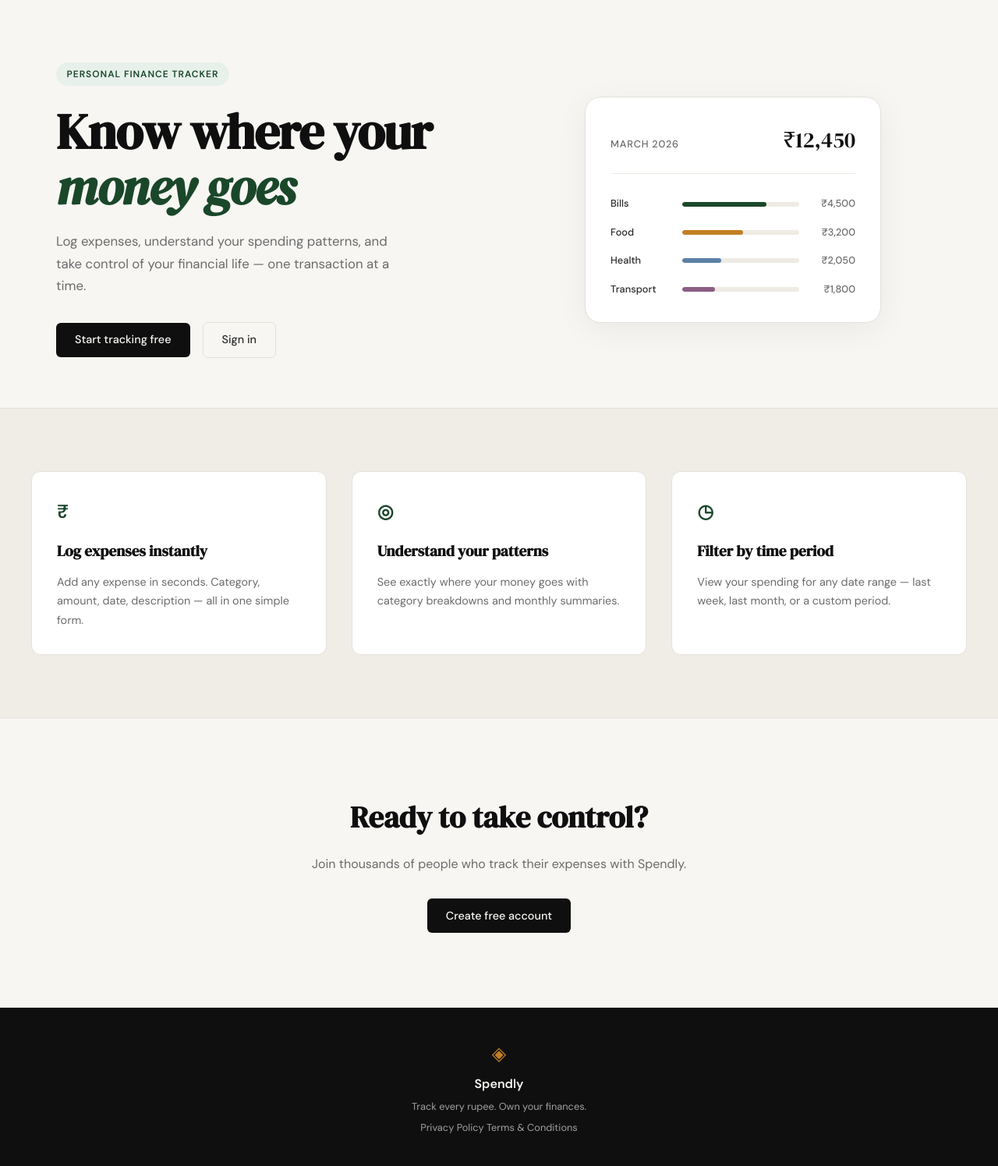
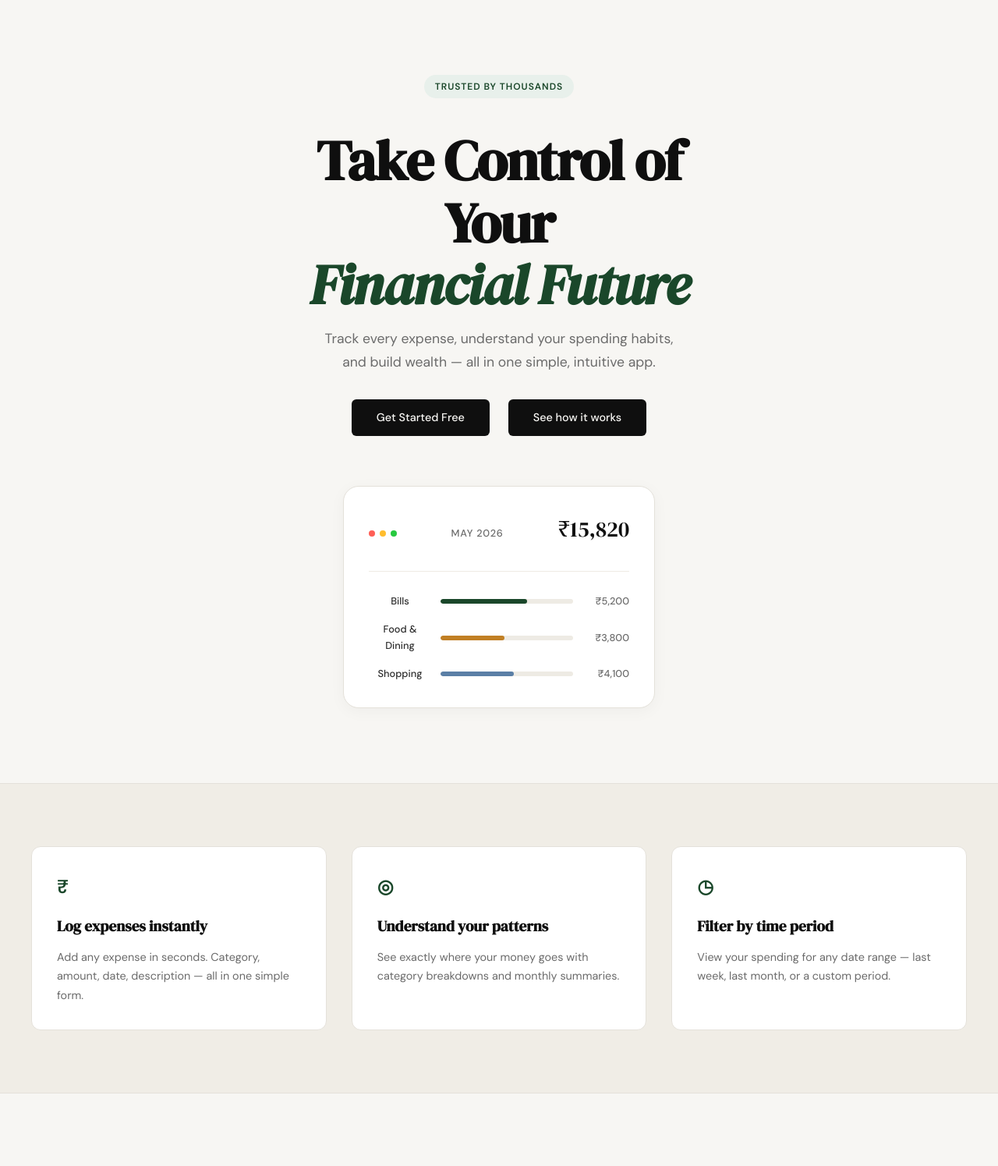
Before and after one commit to AnandkumarMall/Expenzo, a Flask app: page / in a window 1280 px wide. Shown: the part 61-1556 px from the top of the page at 78% size. Run offline with Flask 3, Linux system fonts and the light colour scheme.

Commit message:
added pop up video and hero page improvement

```diff
--- a/static/css/style.css
+++ b/static/css/style.css
@@ -123,14 +123,18 @@ a { color: inherit; text-decoration: none; }
 /* Hero                                                                */
 /* ------------------------------------------------------------------ */
 
+/* Hero */
 .hero {
-    padding: 5rem 2rem 4rem;
-    display: grid;
-    grid-template-columns: 1fr 1fr;
+    padding: 6rem 2rem;
+    display: flex;
+    flex-direction: column;
+    align-items: center;
+    text-align: center;
     gap: 4rem;
-    align-items: center;
-    max-width: var(--max-width);
-    margin: 0 auto;
+}
+
+.hero-inner {
+    max-width: 500px;
 }
 
 .hero-badge {
@@ -148,39 +152,55 @@ a { color: inherit; text-decoration: none; }
 
 .hero-title {
     font-family: var(--font-display);
-    font-size: clamp(2.5rem, 5vw, 4rem);
+    font-size: clamp(3rem, 8vw, 4.5rem);
     line-height: 1.1;
     letter-spacing: -0.02em;
     color: var(--ink);
-    margin-bottom: 1.25rem;
+    margin: 1rem 0;
 }
 
-.hero-title em {
+.hero-title .hero-title-green {
+    color: var(--accent);
     font-style: italic;
-    color: var(--accent);
 }
 
 .hero-subtitle {
-    font-size: 1.05rem;
+    font-size: 1.1rem;
     color: var(--ink-muted);
     line-height: 1.7;
     max-width: 460px;
-    margin-bottom: 2rem;
+    margin: 0 auto 2rem;
 }
 
 .hero-actions {
     display: flex;
-    gap: 1rem;
-    align-items: center;
+    gap: 1.5rem;
+    justify-content: center;
+    flex-wrap: wrap;
 }
 
-/* ------------------------------------------------------------------ */
-/* Mock card (hero visual)                                             */
-/* ------------------------------------------------------------------ */
+.hero .btn-primary,
+.hero .btn-ghost {
+    background: var(--ink);
+    color: var(--paper);
+    padding: 0.75rem 2rem;
+    border-radius: var(--radius-sm);
+    font-weight: 500;
+    transition: background 0.2s;
+    border: none;
+    display: inline-block;
+    text-decoration: none;
+}
 
-.hero-visual {
-    display: flex;
-    justify-content: center;
+.hero .btn-primary:hover,
+.hero .btn-ghost:hover {
+    background: var(--accent);
+}
+
+/* Mockup */
+.hero-mockup {
+    max-width: 400px;
+    width: 100%;
 }
 
 .mock-card {
@@ -188,10 +208,25 @@ a { color: inherit; text-decoration: none; }
     border: 1px solid var(--border);
     border-radius: var(--radius-lg);
     padding: 2rem;
-    width: 100%;
-    max-width: 380px;
-    box-shadow: 0 8px 40px rgba(0,0,0,0.06);
+    box-shadow: 0 4px 20px rgba(0,0,0,0.04);
 }
+
+.mock-browser-dots {
+    display: flex;
+    gap: 6px;
+    margin-bottom: 1.5rem;
+}
+
+.mock-browser-dots .dot {
+    width: 8px;
+    height: 8px;
+    border-radius: 50%;
+    display: block;
+}
+
+.mock-browser-dots .dot:nth-child(1) { background: #ff5f56; }
+.mock-browser-dots .dot:nth-child(2) { background: #ffbd2e; }
+.mock-browser-dots .dot:nth-child(3) { background: #27c93f; }
 
 .mock-card-header {
     display: flex;
--- a/templates/landing.html
+++ b/templates/landing.html
@@ -6,61 +6,48 @@
 
 <section class="hero">
         <div class="hero-inner">
-        <div class="hero-badge">Personal Finance Tracker</div>
+            <div class="hero-badge">Trusted by Thousands</div>
             <h1 class="hero-title">
-            Know where your<br>
-            <em>money goes</em>
-        </h1>
-        <p class="hero-subtitle">
-            Log expenses, understand your spending patterns,
-            and take control of your financial life —
-            one transaction at a time.
+                Take Control of Your<br>
+                <em class="hero-title-green">Financial Future</em>
+            </h1><p class="hero-subtitle">
+                Track every expense, understand your spending habits,
+                and build wealth — all in one simple, intuitive app.
             </p>
             <div class="hero-actions">
-            <a href="{{ url_for('register') }}" class="btn-primary">Start tracking free</a>
-            <a href="{{ url_for('login') }}" class="btn-ghost">Sign in</a>
+                <a href="{{ url_for('register') }}" class="btn-primary">Get Started Free</a>
+                <a href="#" class="btn-ghost" data-modal-trigger="how-it-works">See how it works</a>
             </div>
         </div>
-    <div class="hero-visual">
+        <div class="hero-mockup">
             <div class="mock-card">
                 <div class="mock-card-header">
-                <span class="mock-label">March 2026</span>
-                <span class="mock-total">₹12,450</span>
+                    <div class="mock-browser-dots"><span class="dot"></span>
+                        <span class="dot"></span><span class="dot"></span>
                     </div>
-            <div class="mock-bars">
-                <div class="mock-bar-row">
+                    <span class="mock-label">May 2026</span><span class="mock-total">₹15,820</span>
+                </div>
+                <div class="mock-bars"><div class="mock-bar-row">
                         <span class="mock-cat">Bills</span>
-                    <div class="mock-bar-track">
-                        <div class="mock-bar" style="width: 72%"></div>
+                        <div class="mock-bar-track"><div class="mock-bar" style="width: 65%"></div>
                         </div>
-                    <span class="mock-amt">₹4,500</span>
+                        <span class="mock-amt">₹5,200</span>
                     </div>
                     <div class="mock-bar-row">
-                    <span class="mock-cat">Food</span>
-                    <div class="mock-bar-track">
-                        <div class="mock-bar mock-bar-2" style="width: 52%"></div>
+                        <span class="mock-cat">Food & Dining</span>
+                        <div class="mock-bar-track"><div class="mock-bar mock-bar-2" style="width: 48%"></div>
                         </div>
-                    <span class="mock-amt">₹3,200</span>
+                        <span class="mock-amt">₹3,800</span>
                     </div>
-                <div class="mock-bar-row">
-                    <span class="mock-cat">Health</span>
-                    <div class="mock-bar-track">
-                        <div class="mock-bar mock-bar-3" style="width: 33%"></div>
+                    <div class="mock-bar-row"><span class="mock-cat">Shopping</span>
+                        <div class="mock-bar-track"><div class="mock-bar mock-bar-3" style="width: 55%"></div>
                         </div>
-                    <span class="mock-amt">₹2,050</span>
-                </div>
-                <div class="mock-bar-row">
-                    <span class="mock-cat">Transport</span>
-                    <div class="mock-bar-track">
-                        <div class="mock-bar mock-bar-4" style="width: 28%"></div>
-                    </div>
-                    <span class="mock-amt">₹1,800</span>
+                        <span class="mock-amt">₹4,100</span>
                     </div>
                 </div>
             </div>
         </div>
 </section>
-
 <section class="features">
     <div class="features-inner">
         <div class="feature-card">
@@ -89,4 +76,68 @@
     </div>
 </section>
 
+<!-- Modal for How It Works -->
+<div class="modal" id="how-it-works-modal">
+    <div class="modal-overlay"></div>
+    <div class="modal-content">
+        <button class="modal-close" data-modal-close="how-it-works">&times;</button>
+        <div class="modal-video">
+            <iframe width="560" height="315" src=""
+                    title="YouTube video player" frameborder="0"
+                    allow="accelerometer; autoplay; clipboard-write; encrypted-media; gyroscope; picture-in-picture"
+                    allowfullscreen></iframe>
+        </div>
+    </div>
+</div>
+
+<script>
+    document.addEventListener('DOMContentLoaded', function() {
+        const VIDEO_URL = 'https://www.youtube.com/embed/Gjw6aWrVpxo?autoplay=1';
+
+        // Get all elements that trigger the modal
+        const triggers = document.querySelectorAll('[data-modal-trigger]');
+        triggers.forEach(trigger => {
+            trigger.addEventListener('click', function(e) {
+                e.preventDefault();
+                const modalId = this.getAttribute('data-modal-trigger');
+                const modal = document.getElementById(modalId + '-modal');
+                if (modal) {
+                    // Set the video URL when opening the modal
+                    const iframe = modal.querySelector('iframe');
+                    iframe.src = VIDEO_URL;
+                    modal.style.display = 'flex';
+                }
+            });
+        });
+
+        // Get all elements that close the modal
+        const closers = document.querySelectorAll('[data-modal-close]');
+        closers.forEach(closer => {
+            closer.addEventListener('click', function() {
+                const modalId = this.getAttribute('data-modal-close');
+                const modal = document.getElementById(modalId + '-modal');
+                if (modal) {
+                    modal.style.display = 'none';
+                    // Stop the video by setting src to empty
+                    const iframe = modal.querySelector('iframe');
+                    iframe.src = '';
+                }
+            });
+        });
+
+        // Close modal when clicking outside the content
+        const modals = document.querySelectorAll('.modal');
+        modals.forEach(modal => {
+            modal.addEventListener('click', function(e) {
+                if (e.target === modal) {
+                    const modalId = this.id.replace('-modal', '');
+                    this.style.display = 'none';
+                    // Stop the video
+                    const iframe = this.querySelector('iframe');
+                    iframe.src = '';
+                }
+            });
+        });
+    });
+</script>
 {% endblock %}
```
Also changed, not shown: other parts of static/css/style.css (+69 -12 lines). Lines whose indentation alone changed are shown as unchanged.
